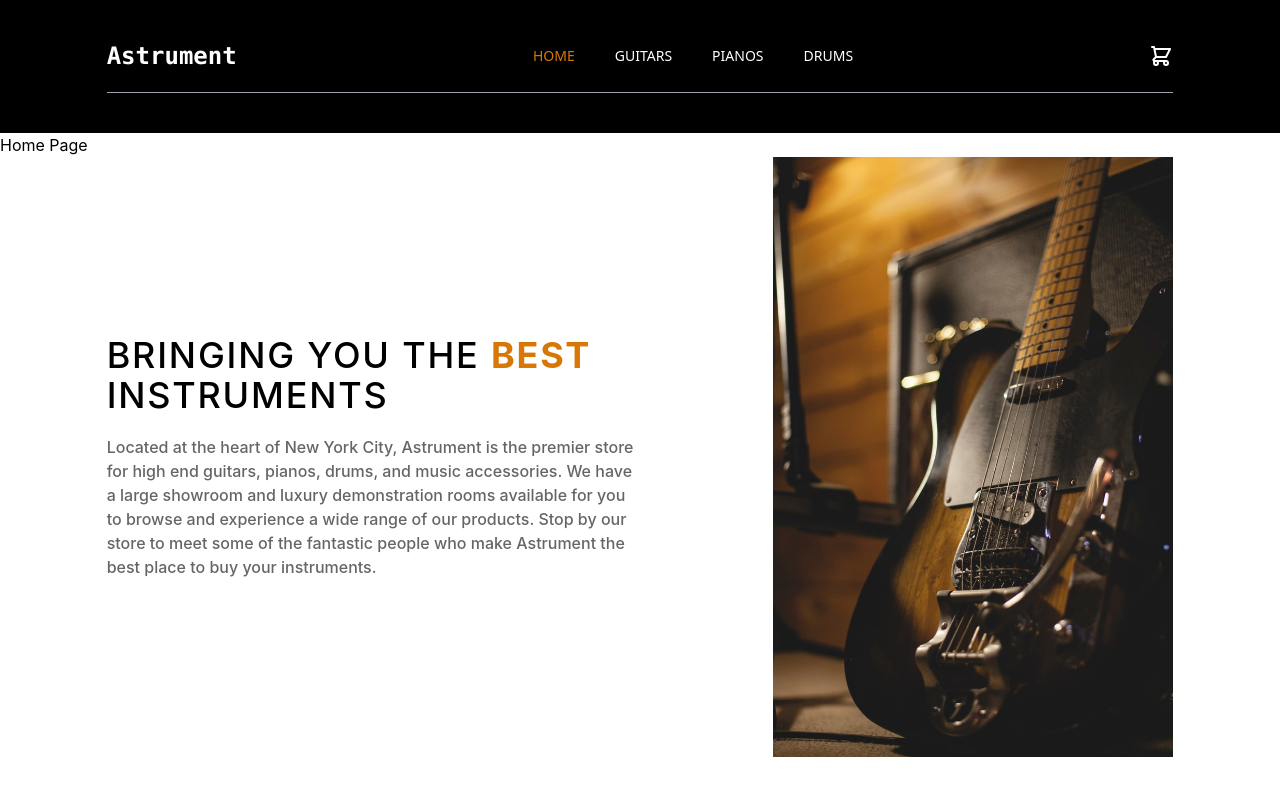
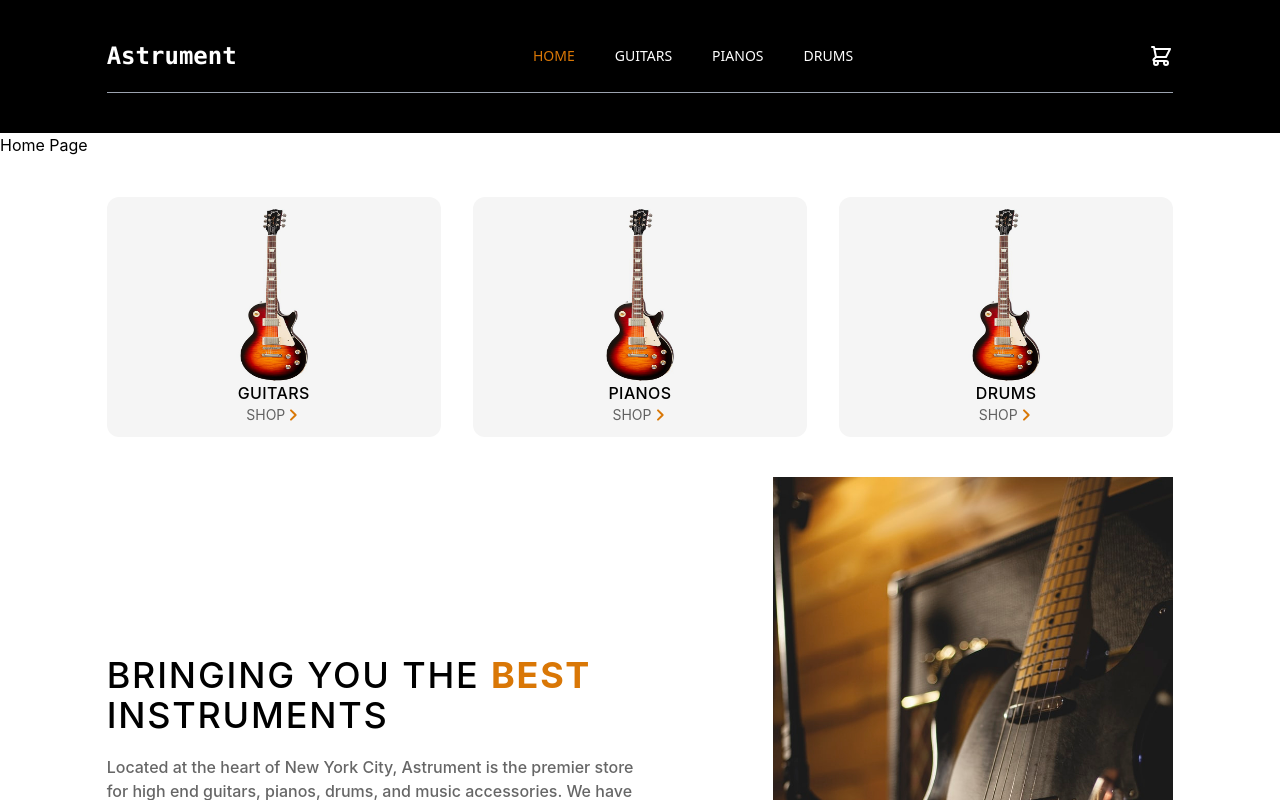
Before and after one commit to Camsz27/e-commerce, a Next.js app: page / in a window 1280 px wide. Shown: the top 800 px of the page. Built offline with nearby package versions, Linux system fonts and the light colour scheme.

Commit message:
make component to display the different categories of instruments

```diff
--- /dev/null
+++ b/components/Categories.jsx
@@ -0,0 +1,14 @@
+import React from 'react';
+import CategoryCard from './CategoryCard';
+
+const Categories = () => {
+  return (
+    <div className='w-5/6 mx-auto flex flex-col md:flex-row gap-8 my-10'>
+      <CategoryCard instrument='guitars' />
+      <CategoryCard instrument='pianos' />
+      <CategoryCard instrument='drums' />
+    </div>
+  );
+};
+
+export default Categories;
--- /dev/null
+++ b/components/CategoryCard.jsx
@@ -0,0 +1,41 @@
+import React from 'react';
+import Image from 'next/image';
+import Link from 'next/link';
+
+const CategoryCard = ({ instrument }) => {
+  return (
+    <Link href={`/category/${instrument}`} passHref>
+      <div className='bg-neutral-100 md:w-1/3 flex flex-col items-center cursor-pointer rounded-xl py-3 h-60 group hover:scale-105 hover:border border-gray-400'>
+        <Image
+          src={'/guitar2/photo3.jpg'}
+          width={200}
+          height={300}
+          alt='guitar'
+          className='mix-blend-multiply'
+        />
+        <h2 className='font-medium tracking-wide uppercase'>{instrument}</h2>
+        <span className='flex items-center'>
+          <h3 className='text-sm opacity-60 group-hover:text-amber-600'>
+            SHOP
+          </h3>
+          <svg
+            xmlns='http://www.w3.org/2000/svg'
+            className='h-4 w-4 text-amber-600'
+            fill='none'
+            viewBox='0 0 24 24'
+            stroke='currentColor'
+          >
+            <path
+              strokeLinecap='round'
+              strokeLinejoin='round'
+              strokeWidth={3}
+              d='M9 5l7 7-7 7'
+            />
+          </svg>
+        </span>
+      </div>
+    </Link>
+  );
+};
+
+export default CategoryCard;
--- a/pages/category/[category].js
+++ b/pages/category/[category].js
@@ -1,14 +1,18 @@
 import Head from 'next/head';
 import BottomMessage from '../../components/BottomMessage';
+import Categories from '../../components/Categories';
+import { useRouter } from 'next/router';
 
 export default function Category() {
+  const router = useRouter();
   return (
     <div>
       <Head>
         <title>Astrument</title>
         <link rel='icon' href='/favicon.ico' />
       </Head>
-      <h1>Category Page</h1>
+      <h1>{router.query.category}</h1>
+      <Categories />
       <BottomMessage />
     </div>
   );
--- a/pages/index.js
+++ b/pages/index.js
@@ -1,6 +1,7 @@
 import Head from 'next/head';
 import Image from 'next/image';
 import BottomMessage from '../components/BottomMessage';
+import Categories from '../components/Categories';
 
 export default function Home() {
   return (
@@ -10,12 +11,7 @@ export default function Home() {
         <link rel='icon' href='/favicon.ico' />
       </Head>
       <h1>Home Page</h1>
-      {/* <Image
-        src={'/guitar1/photo1.webp'}
-        alt='guitar'
-        width={500}
-        height={500}
-      /> */}
+      <Categories />
       <BottomMessage />
     </div>
   );
```
